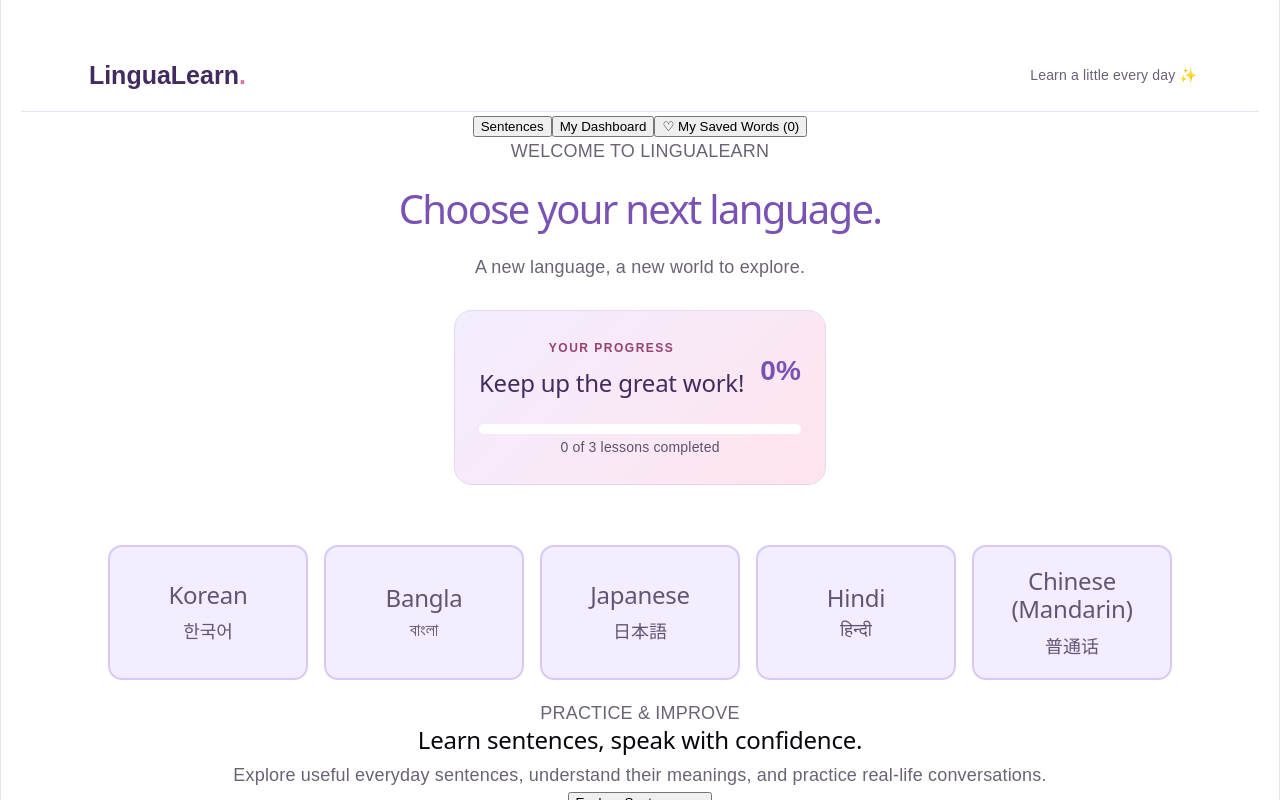
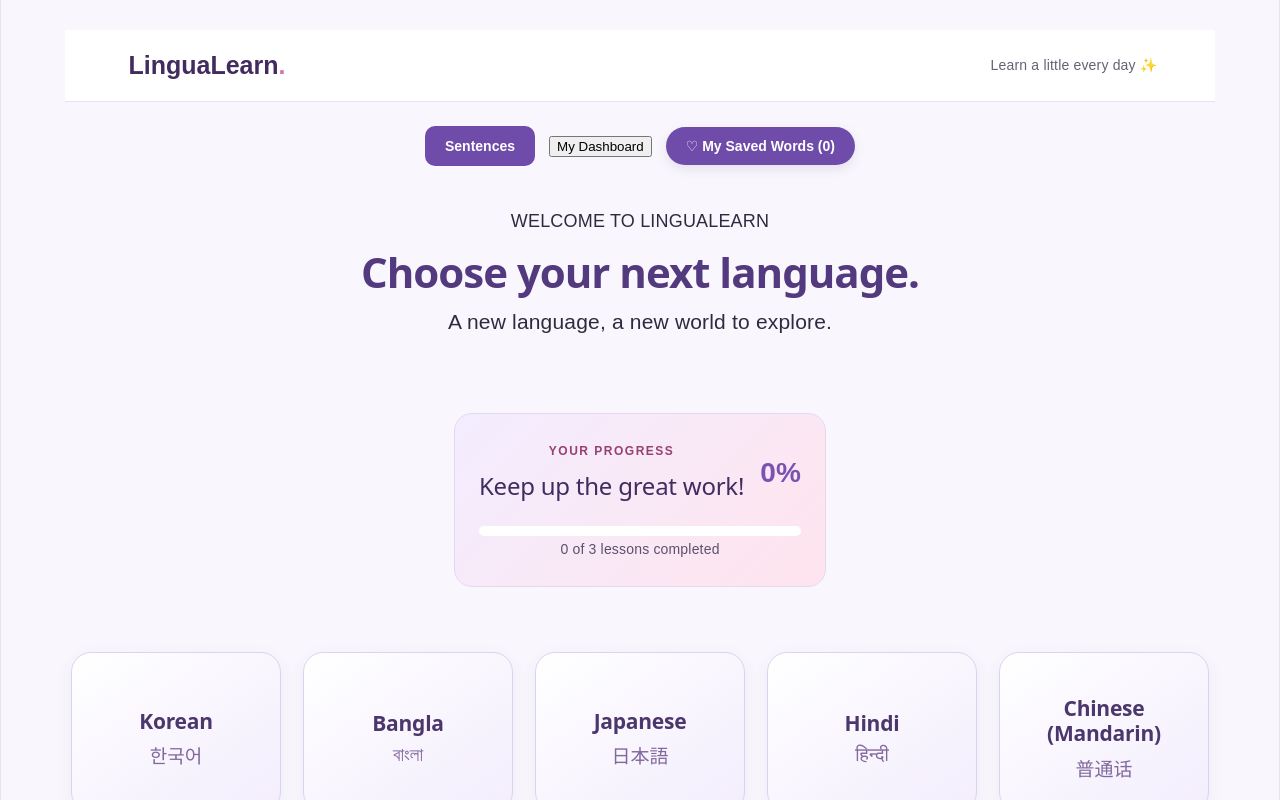
Before and after one commit to NasrumaHussain/LinguaLearn, a React app: page / in a window 1280 px wide. Shown: the top 800 px of the page. Built offline with nearby package versions, Linux system fonts and the light colour scheme; the HTML template or start-up script is replaced by a standard one.

Commit message:
Update App.css

```diff
--- a/src/App.css
+++ b/src/App.css
@@ -1,55 +1,299 @@
-*{
+
+* {
   box-sizing: border-box;
+}
+
+body {
+  margin: 0;
+  min-width: 320px;
+  background-color: rgb(249, 247, 253);
+  font-family: Arial, Helvetica, sans-serif;
+  color: rgb(49, 42, 63);
 }
 
 #root {
   width: 100%;
   min-height: 100vh;
   margin: 0;
-  padding: 40px 20px;
-  box-sizing: border-box;
+  padding: 30px 5%;
   text-align: center;
-  font-family: Arial, Helvetica, sans-serif;
-  background-color: rgb(255, 255, 255);
+  background-color: rgb(249, 247, 253);
 }
 
+/* Main heading */
 h1 {
-  color: #7952b3;
-  font-size: 40px;
+  color: rgb(83, 57, 125);
+  font-size: 42px;
+  font-weight: 700;
+  letter-spacing: -1px;
+  margin-top: 28px;
+  margin-bottom: 12px;
+}
+
+#root > div > p {
+  color: rgb(119, 109, 134);
+  font-size: 18px;
+  margin-bottom: 30px;
+}
+
+/* Language selection */
+.language-container {
+  display: flex;
+  justify-content: center;
+  align-items: stretch;
+  flex-wrap: wrap;
+  gap: 22px;
+  max-width: 1150px;
+  margin: 65px auto 20px;
+}
+
+.language-card {
+  width: 210px;
+  min-height: 160px;
+  padding: 25px 18px;
+  background: linear-gradient(
+    145deg,
+    rgb(255, 255, 255),
+    rgb(243, 237, 253)
+  );
+  color: rgb(62, 43, 95);
+  border: 1px solid rgb(222, 210, 243);
+  border-radius: 20px;
+  cursor: pointer;
+  transition: transform 0.25s ease,
+              box-shadow 0.25s ease,
+              border-color 0.25s ease;
+  box-shadow: 0 5px 18px rgba(75, 52, 110, 0.06);
+}
+
+.language-card h2 {
+  margin: 12px 0 8px;
+  color: rgb(75, 55, 108);
+  font-size: 21px;
+  font-weight: 600;
+}
+
+.language-card p {
+  color: rgb(130, 105, 157);
+  font-size: 19px;
+  margin: 0;
+}
+
+.language-card:hover {
+  transform: translateY(-7px);
+  border-color: rgb(177, 145, 220);
+  box-shadow: 0 12px 25px rgba(91, 62, 137, 0.13);
+}
+
+/* Responsive layout */
+@media (max-width: 600px) {
+  #root {
+    padding: 20px 16px;
+  }
+
+  h1 {
+    font-size: 32px;
+  }
+
+  #root > div > p {
+    font-size: 16px;
+  }
+
+  .language-container {
+    gap: 14px;
+    margin-top: 35px;
+  }
+
+  .language-card {
+    width: calc(50% - 10px);
+    min-height: 135px;
+    padding: 18px 10px;
+  }
+
+  .language-card h2 {
+    font-size: 17px;
+  }
+
+  .language-card p {
+    font-size: 16px;
+  }
+}
+
+.home-actions {
+  display: flex;
+  justify-content: center;
+  align-items: center;
+  flex-wrap: wrap;
+  gap: 14px;
+  margin: 24px auto 42px;
+  padding: 0 20px;
+}
+
+.saved-nav-button {
+  padding: 11px 20px;
+  background: rgb(112, 76, 170);
+  color: rgb(255, 255, 255);
+  border: none;
+  border-radius: 25px;
+  font-size: 14px;
+  font-weight: 600;
+  cursor: pointer;
+  box-shadow: 0 4px 12px rgba(80, 55, 120, 0.12);
+  transition: 0.25s ease;
+}
+
+.saved-nav-button:hover {
+  background: rgb(88, 59, 137);
+  transform: translateY(-2px);
+}
+
+.hero-section {
+  max-width: 950px;
+  margin: 0 auto 45px;
+  padding: 0 20px;
+  text-align: center;
+}
+
+.hero-label {
+  margin-bottom: 14px;
+}
+
+.hero-section h1 {
+  margin: 0 0 10px;
+  line-height: 1.15;
+}
+
+.dashboard-nav-button,
+.saved-nav-button {
+  margin: 0;
+}
+
+.hero-description {
+  margin: 0;
+  line-height: 1.5;
+  font-size: 21px;
 }
 
 .language-container {
-  display: flex;
-  justify-content: center;
-  flex-wrap: wrap;
-  gap: 16px;
-  margin-top: 30px;
+  margin-top: 35px;
 }
 
-.language-card {
-  width: 200px;
-  padding: 20px;
-  background-color: #f3edff;
-  color: #341658;
-  border: 2px solid #d8c8f5;
-  border-radius: 14px;
+.sentence-nav-button {
+  padding: 12px 20px;
+  background: rgb(112, 76, 170);
+  color: rgb(255, 255, 255);
+  border: none;
+  border-radius: 10px;
+  font-size: 14px;
+  font-weight: 600;
   cursor: pointer;
-  transition: 0.2s;
-  margin-bottom: 20px;
+  transition: 0.2s ease;
 }
 
-.language-card h2 {
-  margin-bottom: 8px;
-  color: #625574;
+.sentence-nav-button:hover {
+  background: rgb(88, 59, 137);
+  transform: translateY(-2px);
 }
 
-.language-card p {
-  color: #625574;
-  font-size: 18px;
-  margin-bottom: 0;
+@media (max-width: 600px) {
+  .home-actions {
+    margin-top: 15px;
+  }
+
+  .saved-nav-button {
+    padding: 9px 15px;
+    font-size: 12px;
+  }
+
+  .hero-section {
+    margin-top: 30px;
+  }
+
+  .hero-section h1 {
+    font-size: 30px;
+  }
+
+  .hero-description {
+    font-size: 15px;
+  }
 }
 
-.language-card:hover {
-  background-color: #e6d9ff;
-  transform: translateY(-4px);
+.sentence-feature-section {
+  max-width: 1100px;
+  margin: 55px auto;
+  padding: 0 24px;
 }
+
+.sentence-feature-card {
+  display: flex;
+  justify-content: space-between;
+  align-items: center;
+  gap: 30px;
+  padding: 40px 45px;
+  background: linear-gradient(
+    120deg,
+    rgb(246, 241, 253),
+    rgb(255, 241, 247)
+  );
+  border: 1px solid rgb(229, 219, 242);
+  border-radius: 22px;
+}
+
+.sentence-feature-content {
+  max-width: 650px;
+}
+
+.sentence-feature-label {
+  color: rgb(151, 83, 139);
+  font-size: 11px;
+  font-weight: 700;
+  letter-spacing: 2px;
+}
+
+.sentence-feature-content h2 {
+  color: rgb(62, 43, 95);
+  font-size: 28px;
+  margin: 12px 0;
+}
+
+.sentence-feature-content > p:not(.sentence-feature-label) {
+  color: rgb(119, 109, 134);
+  font-size: 15px;
+  line-height: 1.7;
+}
+
+.sentence-feature-content button {
+  margin-top: 15px;
+  padding: 12px 20px;
+  background: rgb(112, 76, 170);
+  color: rgb(255, 255, 255);
+  border: none;
+  border-radius: 10px;
+  font-weight: 600;
+  cursor: pointer;
+}
+
+.sentence-feature-content button:hover {
+  background: rgb(88, 59, 137);
+}
+
+.sentence-feature-icon {
+  font-size: 65px;
+  padding: 25px;
+  background: rgba(255, 255, 255, 0.7);
+  border-radius: 50%;
+}
+
+@media (max-width: 600px) {
+  .sentence-feature-card {
+    padding: 28px 22px;
+  }
+
+  .sentence-feature-content h2 {
+    font-size: 23px;
+  }
+
+  .sentence-feature-icon {
+    display: none;
+  }
+}
```
